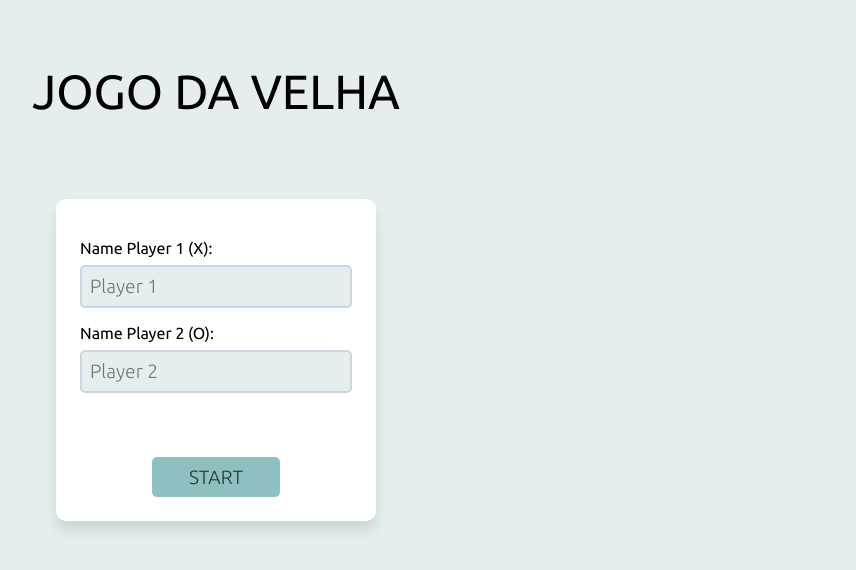
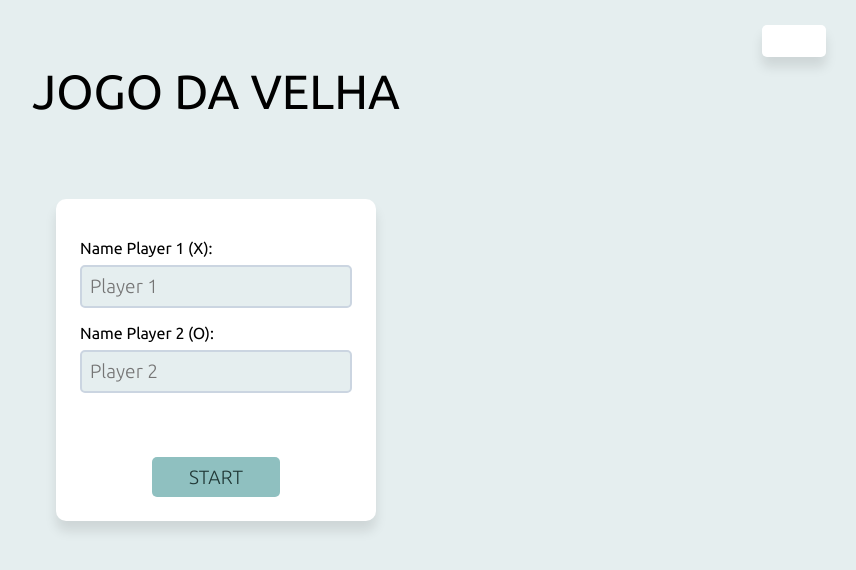
Before and after one commit to Pvictor01/learn-js, a plain HTML site: page JS-III/jogo-da-velha/jogoDaVelha.html in a window 1280 px wide. Shown: the whole page, without its empty margins (424-1280 px from the left). Drawn offline with Linux system fonts and the light colour scheme.

Commit message:
Implementando botao light/dark theme

```diff
--- a/JS-III/jogo-da-velha/jogoDaVelha.css
+++ b/JS-III/jogo-da-velha/jogoDaVelha.css
@@ -18,6 +18,21 @@ h1 {
   margin-bottom: 1rem;
   font-family: 'Ubuntu', sans-serif;
   margin-top: 4rem;
+}
+
+#theme-switcher {
+  position: fixed;
+  top: 25px;
+  right: 30px;
+  height: 2rem;
+  width: 4rem;
+  background-color: #ffffff;
+  box-shadow: 0 10px 12px rgba(0, 0, 0, 0.1);
+  border-radius: 5px;
+  align-items: center;
+  cursor: pointer;
+  transition: background-color 0.3s, box-shadow 0.3s;
+
 }
 
 .hidden {
--- a/JS-III/jogo-da-velha/jogoDaVelha.html
+++ b/JS-III/jogo-da-velha/jogoDaVelha.html
@@ -10,6 +10,10 @@
   <title>Jogo da Velha</title>
 </head>
 <body>
+  <header>
+    <button id="theme-switcher"></button>
+  </header>
+
   <h1 id="title">JOGO DA VELHA</h1>
 
   <div id="setup-screen">
```
